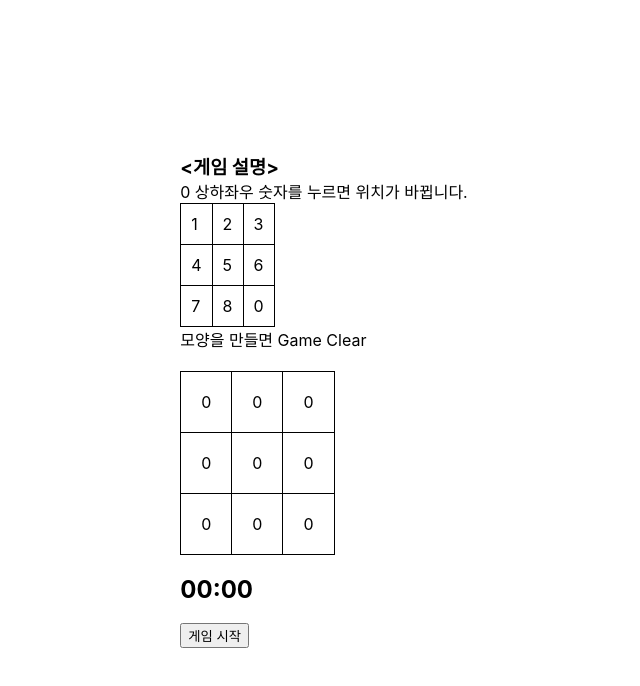
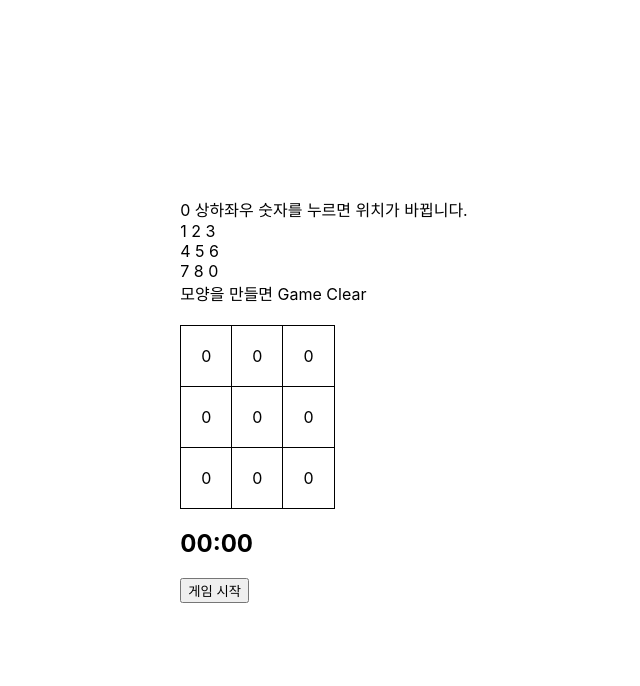
Before and after one commit to dobot0101/numberSlideGame, a React (Create React App) app: page / in a window 1280 px wide. Shown: the top 686 px of the page, without its empty margins (316-956 px from the left). Built offline with nearby package versions, Linux system fonts and the light colour scheme.

Commit message:
게임 설명 수정

```diff
--- a/src/App.js
+++ b/src/App.js
@@ -121,29 +121,11 @@ const App = () => {
   return (
     <div>
       <div>
-        <h3 style={{ margin: 0 }}>{"<게임 설명>"}</h3>
         0 상하좌우 숫자를 누르면 위치가 바뀝니다.
         <br />
-        <table>
-          <tr>
-            <td>1</td>
-            <td>2</td>
-            <td>3</td>
-          </tr>
-          <tr>
-            <td>4</td>
-            <td>5</td>
-            <td>6</td>
-          </tr>
-          <tr>
-            <td>7</td>
-            <td>8</td>
-            <td>0</td>
-          </tr>
-        </table>
-        {/* 1 2 3<br />
+        1 2 3<br />
         4 5 6<br />
-        7 8 0<br /> */}
+        7 8 0<br />
         모양을 만들면 Game Clear
       </div>
       <br />
```
